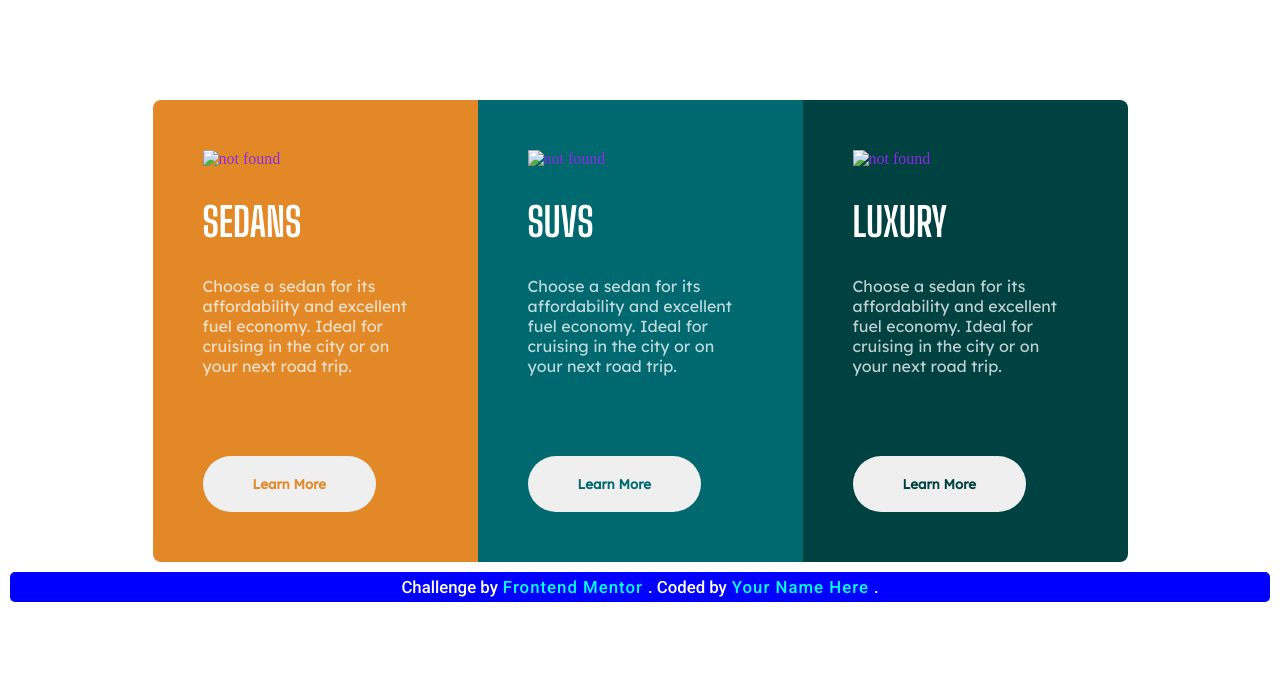
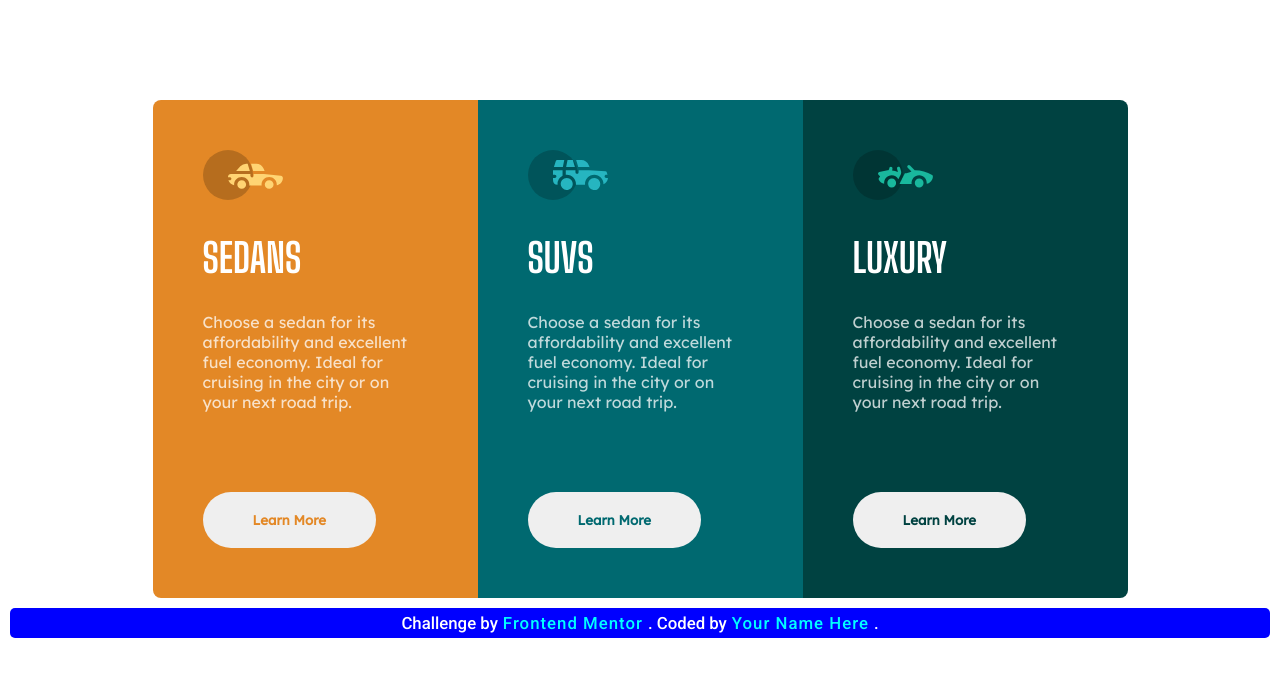
Before and after one commit to emadbakry/3-columns-card, a plain HTML site: page index.html in a window 1280 px wide. Drawn offline with Linux system fonts and the light colour scheme; the site is published under a folder, as on GitHub Pages, so addresses that start at the root find nothing.

Commit message:
Update index.html

```diff
--- a/index.html
+++ b/index.html
@@ -19,7 +19,7 @@
     <section>
       <div class="first">
         <div class="box">
-          <img src="/images/icon-sedans.svg" alt="not found" />
+          <img src="images/icon-sedans.svg" alt="not found" />
           <h2>Sedans</h2>
           <p>
             Choose a sedan for its affordability and excellent fuel economy.
@@ -30,7 +30,7 @@
       </div>
       <div class="second">
         <div class="box">
-          <img src="/images/icon-suvs.svg" alt="not found" />
+          <img src="./images/icon-suvs.svg" alt="not found" />
           <h2>SUVS</h2>
           <p>
             Choose a sedan for its affordability and excellent fuel economy.
@@ -41,7 +41,7 @@
       </div>
       <div class="third">
         <div class="box">
-          <img src="/images/icon-luxury.svg" alt="not found" />
+          <img src="images/icon-luxury.svg" alt="not found" />
           <h2>LUXURY</h2>
 
           <p>
```
